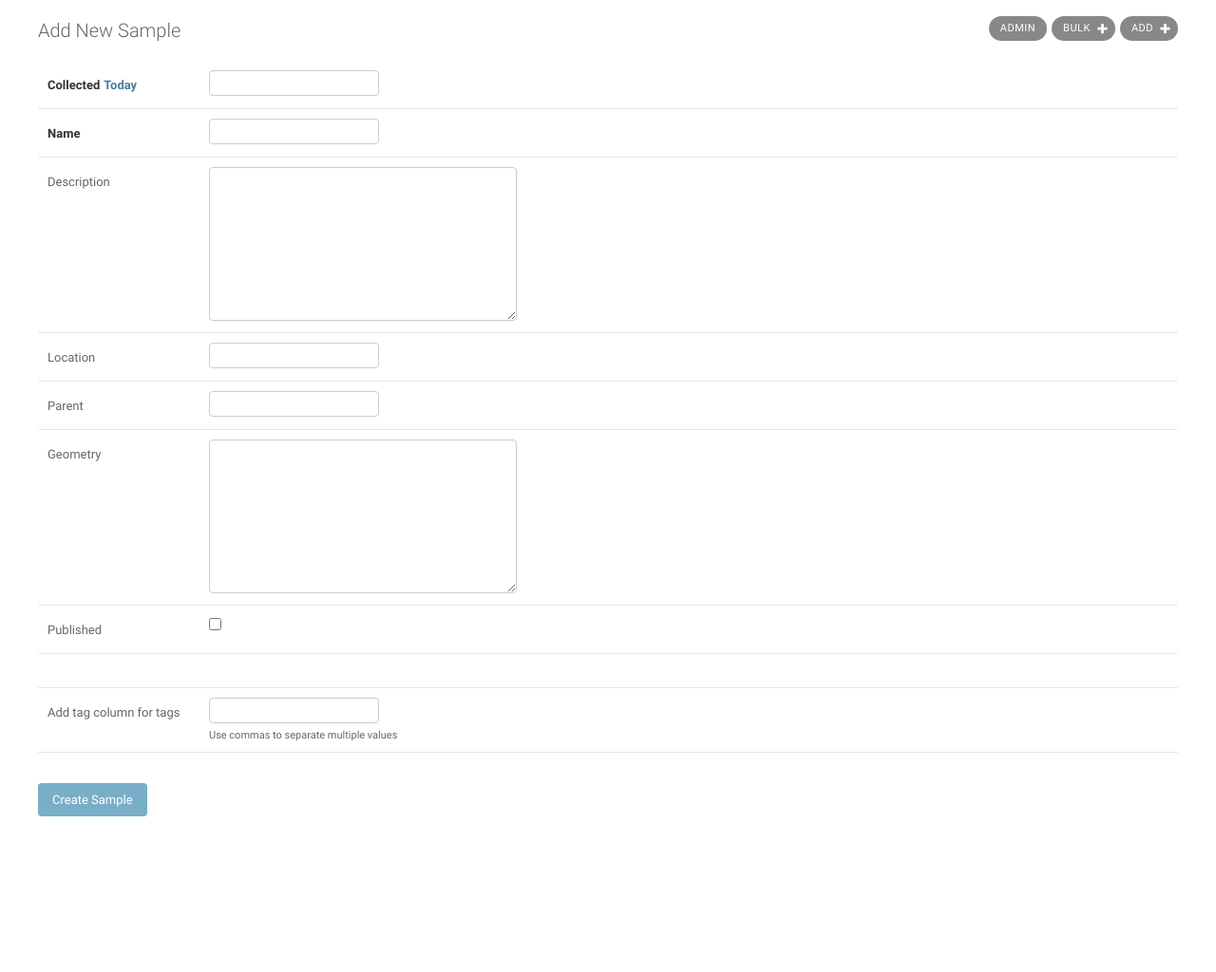
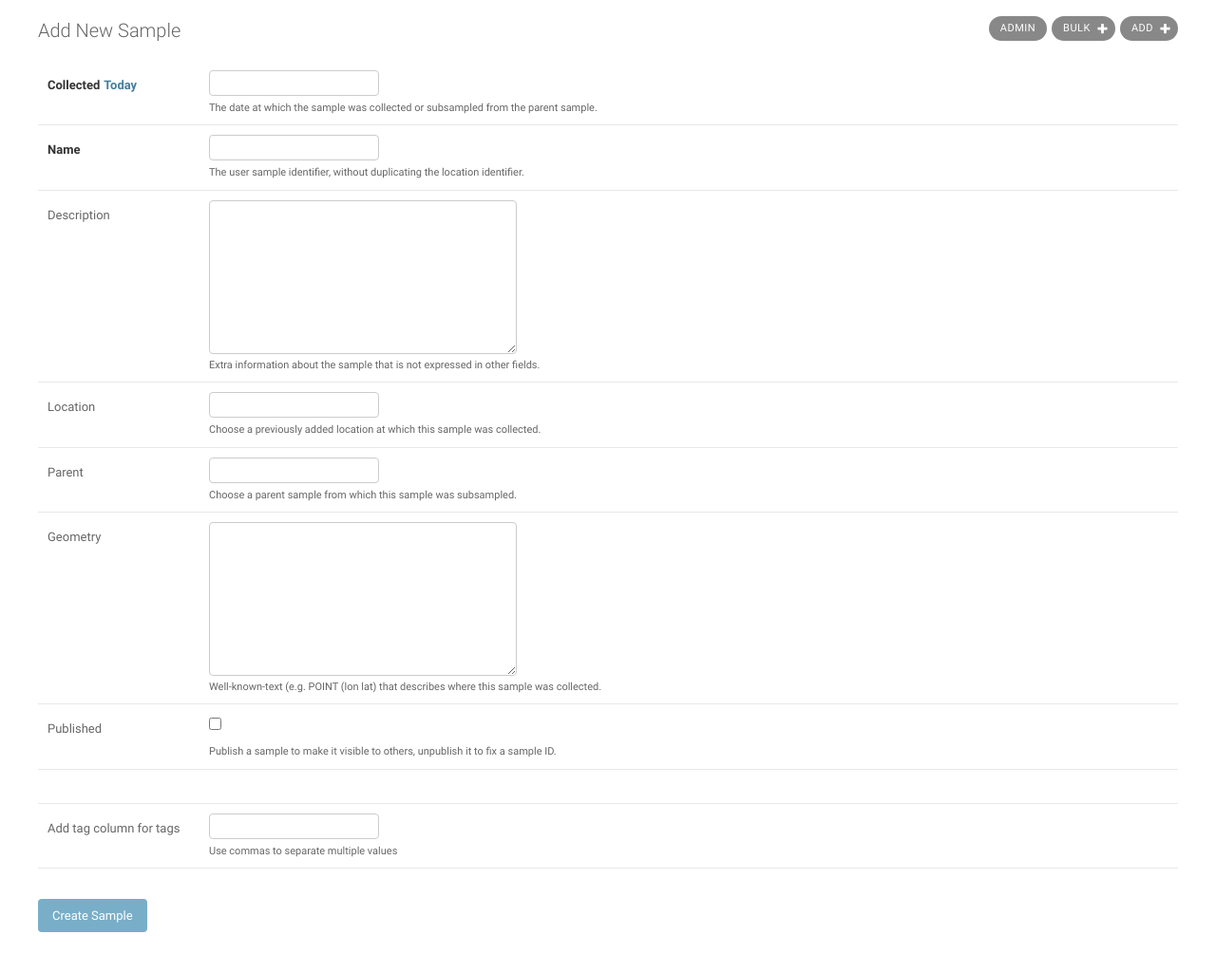
Before and after one commit to paleolimbot/lims-django, a Django app: page /lims/sample/add in a window 1280 px wide. Shown: the part 48-1072 px from the top of the page at 95% size. Before the commit the page ends 908 px from the top, so only its background shows below. Run offline with Django 3.2, Linux system fonts and the light colour scheme; the visitor is signed in with stand-in values (Sample User, id 1).

Commit message:
improve the help text situation

```diff
--- a/lims/models.py
+++ b/lims/models.py
@@ -247,7 +247,12 @@ class Term(models.Model):
 
     @cached_property
     def form_field(self):
-        return CharField(label='Tag %s' % self, validators=self.get_validators(), required=False)
+        return CharField(
+            label='Tag %s' % self,
+            validators=self.get_validators(),
+            required=False,
+            help_text=self.description
+        )
 
     @staticmethod
     def get_term(string_key, create=True):
--- a/lims/static/lims/css/base.css
+++ b/lims/static/lims/css/base.css
@@ -221,12 +221,12 @@ table.template-list input[type="submit"] {
     padding-bottom: 2px;
 }
 
-#add-formset-list label {
-    display:none;
+#add-formset-list label, #add-formset-list span.helptext {
+    display: none;
 }
 
 #add-formset-header label {
-    display:inline;
+    display: inline;
 }
 
 #add-formset-header label.required {
--- a/lims/templates/lims/sample_bulk_form.html
+++ b/lims/templates/lims/sample_bulk_form.html
@@ -29,9 +29,9 @@
                         {% if not field.is_hidden %}
                             <li>
                             {% if field.field.required %}
-                                <label class="required" for="{{ field.id_for_label }}">{{ field.label }}</label>
+                                <label class="required" for="{{ field.id_for_label }}" title="{{ field.help_text }}">{{ field.label }}</label>
                             {% else %}
-                                <label for="{{ field.name }}">{{ field.label }}</label>
+                                <label for="{{ field.name }}" title="{{ field.help_text }}">{{ field.label }}</label>
                             {% endif %}
                             </li>
                         {% endif %}
--- a/lims/views/edit.py
+++ b/lims/views/edit.py
@@ -5,6 +5,17 @@ from .. import models
 from .accounts import LimsLoginMixin
 from .forms import BaseObjectModelForm, ObjectFormView, BulkEditViewBase,\
     LocationSelect2Widget, SampleSelect2Widget, DateTimePicker
+
+
+SAMPLE_HELP_TEXTS = {
+    'collected': 'The date at which the sample was collected or subsampled from the parent sample.',
+    'name': 'The user sample identifier, without duplicating the location identifier.',
+    'description': 'Extra information about the sample that is not expressed in other fields.',
+    'location': 'Choose a previously added location at which this sample was collected.',
+    'parent': 'Choose a parent sample from which this sample was subsampled.',
+    'geometry': 'Well-known-text (e.g. POINT (lon lat) that describes where this sample was collected.',
+    'published': 'Publish a sample to make it visible to others, unpublish it to fix a sample ID.'
+}
 
 
 class SampleForm(BaseObjectModelForm):
@@ -17,6 +28,7 @@ class SampleForm(BaseObjectModelForm):
             'location': LocationSelect2Widget,
             'parent': SampleSelect2Widget
         }
+        help_texts = SAMPLE_HELP_TEXTS
 
 
 class LocationForm(BaseObjectModelForm):
--- a/lims/views/forms.py
+++ b/lims/views/forms.py
@@ -48,7 +48,6 @@ class DateTimePicker(TextInput):
             kwargs['attrs']['class'] = kwargs['attrs']['class'] + ' jquery-datetimepicker-widget'
 
         super().__init__(*args, **kwargs)
-
 
 
 class ObjectFormView(generic.FormView):
--- a/lims/views/templates.py
+++ b/lims/views/templates.py
@@ -5,6 +5,7 @@ from django.http import Http404
 from .. import models
 from .forms import BaseObjectModelForm, ObjectFormView, BulkEditViewBase, \
     LocationSelect2Widget, SampleSelect2Widget, DateTimePicker
+from .edit import SAMPLE_HELP_TEXTS
 from .accounts import LimsLoginMixin
 
 
@@ -40,6 +41,7 @@ def template_form_class_factory(template):
                 'location': LocationSelect2Widget,
                 'parent': SampleSelect2Widget
             }
+            help_texts = SAMPLE_HELP_TEXTS
 
         def __init__(self, *args, **kwargs):
             kwargs['tag_field_names'] = tag_fields
```
